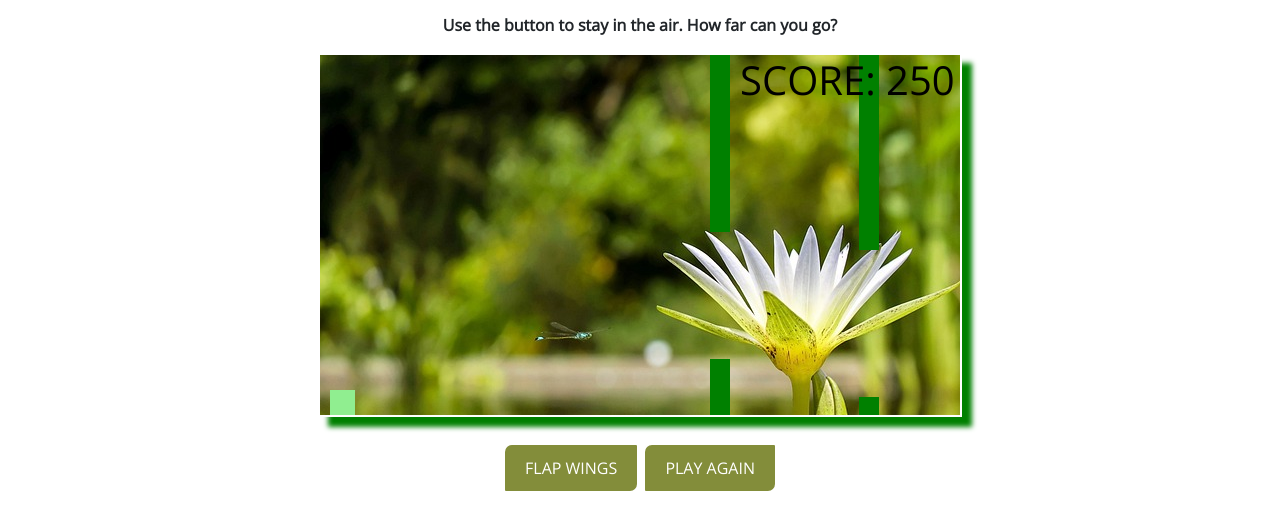
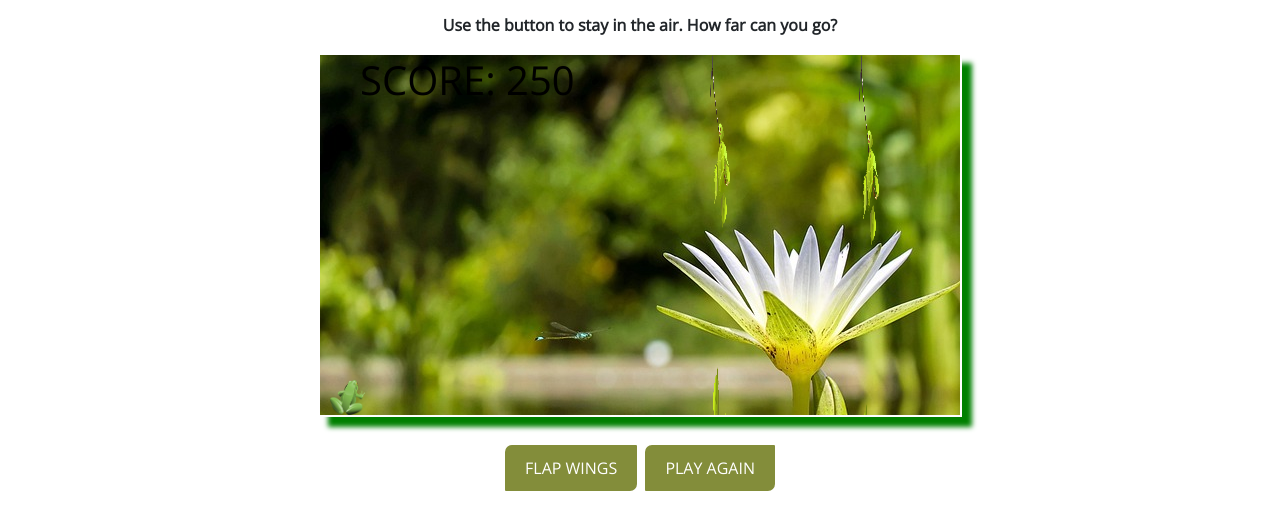
Before and after one commit to paulinaheng/Portfolio, a plain HTML site: page javascript.html in a window 1280 px wide. Shown: the part 293-800 px from the top of the page. Drawn offline with nearby package versions, Linux system fonts and the light colour scheme.

Commit message:
Update javascript.html

```diff
--- a/javascript.html
+++ b/javascript.html
@@ -81,9 +81,9 @@
 
 
 		      function startGame() {
-		          myGamePiece = new component(25, 25, "lightgreen", 10, 120);
+		          myGamePiece = new component(35, 35, "images/frog.png", 10, 120, "image");
 		          myGamePiece.gravity = 0.05;
-		          myScore = new component("40px", "Open Sans", "black", 420, 40, "text");
+		          myScore = new component("40px", "Open Sans", "black", 40, 40, "text");
 		          myGameArea.start();
 		      }
 
@@ -105,6 +105,12 @@
 
 		      function component(width, height, color, x, y, type) {
 		          this.type = type;
+
+			  if (type == "image"){
+		       		this.image = new Image();
+		        	this.image.src = color;
+		        }
+
 		          this.score = 0;
 		          this.width = width;
 		          this.height = height;
@@ -116,7 +122,9 @@
 		          this.gravitySpeed = 0;
 		          this.update = function() {
 		              ctx = myGameArea.context;
-		              if (this.type == "text") {
+				 if (type == "image"){
+		            	ctx.drawImage(this.image, this.x, this.y, this.width, this. height);
+		            } else if (this.type == "text") {
 		                  ctx.font = this.width + " " + this.height;
 		                  ctx.fillStyle = color;
 		                  ctx.fillText(this.text, this.x, this.y);
@@ -172,8 +180,8 @@
 		              minGap = 50;
 		              maxGap = 200;
 		              gap = Math.floor(Math.random()*(maxGap-minGap+1)+minGap);
-		              myObstacles.push(new component(20, height, "green", x, 0));
-		              myObstacles.push(new component(20, x - height - gap, "green", x, height + gap));
+		              myObstacles.push(new component(20, height, "images/leaves.png", x, 0, "image"));
+		              myObstacles.push(new component(20, x - height - gap, "images/leavesdown.png", x, height + gap, "image"));
 		          }
 		          for (i = 0; i < myObstacles.length; i += 1) {
 		              myObstacles[i].x += -1;
```
